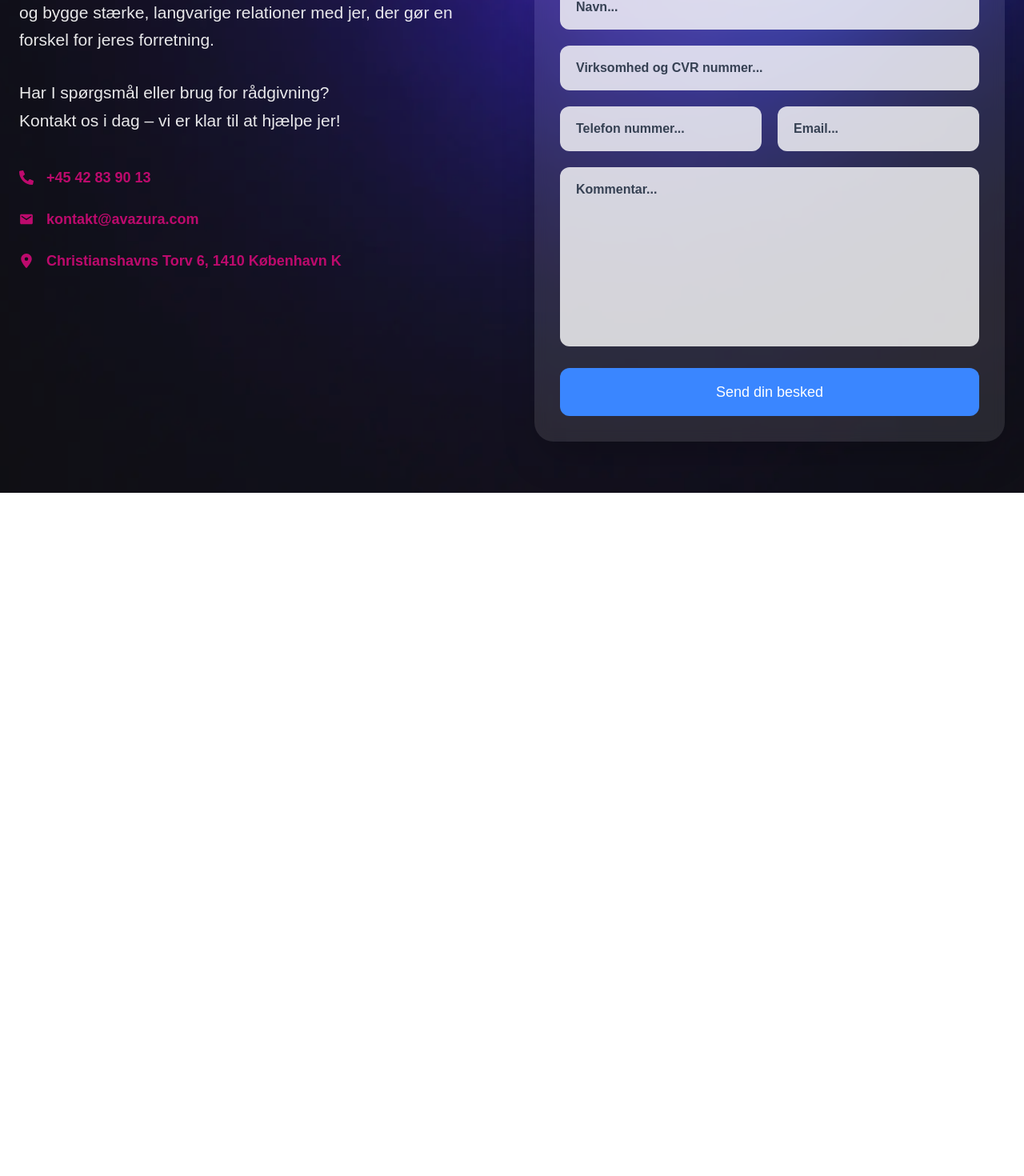
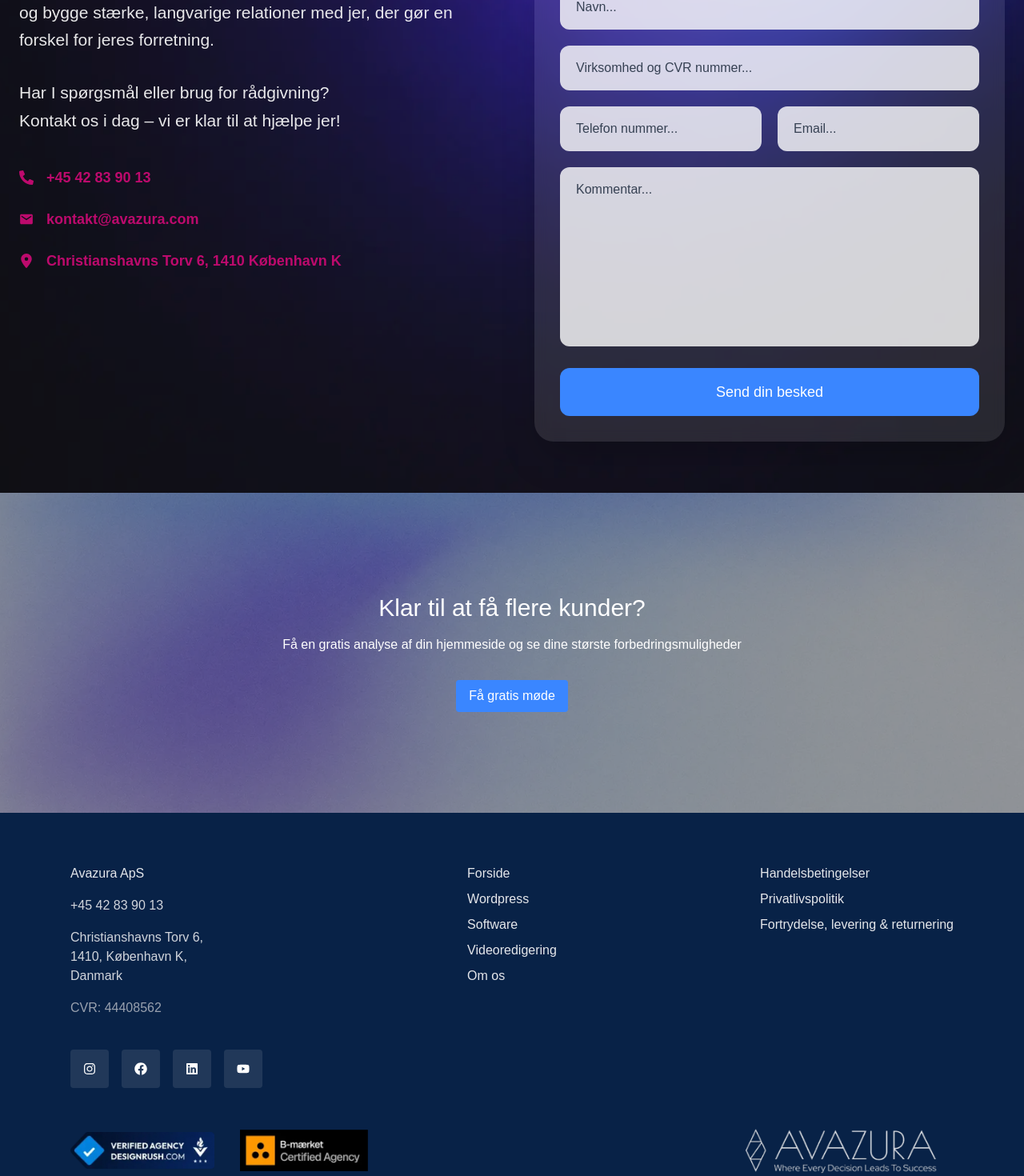
Before and after one commit to Line2610/afsluttende_eksamen, a Next.js app: page /kontakt in a window 1280 px wide. Shown: the part 453-1923 px from the top of the page at 80% size. Before the commit the page ends 1069 px from the top, so only its background shows below. Built offline with nearby package versions, Linux system fonts and the light colour scheme.

Commit message:
formular ændring

```diff
--- a/app/components/Footer.jsx
+++ b/app/components/Footer.jsx
@@ -23,35 +23,35 @@ export default function Footer() {
           <div className="grid grid-cols-1 md:grid-cols-3 gap-8">
             {/* Venstre kolonne - kontakt + sociale medier */}
             <div>
-              <h3 className="text-sm text-gray-200 mb-4">Avazura ApS</h3>
-              <p className="text-sm text-gray-300">+45 42 83 90 13</p>
-              <p className="mt-4 text-sm text-gray-300">
+              <p className="text-md text-gray-200 mb-4">Avazura ApS</p>
+              <p className="text-md text-gray-300">+45 42 83 90 13</p>
+              <p className="mt-4 text-md text-gray-300">
                 Christianshavns Torv 6,
                 <br />
                 1410, København K,
                 <br />
                 Danmark
               </p>
-              <p className="mt-4 text-sm text-gray-400">CVR: 44408562</p>
+              <p className="mt-4 text-md text-gray-400">CVR: 44408562</p>
 
-              <div className="mt-6 flex gap-4">
+              <div className="mt-10 flex gap-4">
                 {/* Instagram */}
-                <a aria-label="Instagram" href="#" className="w-8 h-8 flex items-center justify-center bg-white/10 rounded">
+                <a aria-label="Instagram" href="#" className="w-12 h-12 flex items-center justify-center bg-white/10 rounded">
                   <FaInstagram />
                 </a>
 
                 {/* Facebook */}
-                <a aria-label="Facebook" href="#" className="w-8 h-8 flex items-center justify-center bg-white/10 rounded">
+                <a aria-label="Facebook" href="#" className="w-12 h-12 flex items-center justify-center bg-white/10 rounded">
                   <FaFacebook />
                 </a>
 
                 {/* LinkedIn */}
-                <a aria-label="LinkedIn" href="#" className="w-8 h-8 flex items-center justify-center bg-white/10 rounded">
+                <a aria-label="LinkedIn" href="#" className="w-12 h-12 flex items-center justify-center bg-white/10 rounded">
                   <FaLinkedin />
                 </a>
 
                 {/* YouTube */}
-                <a aria-label="YouTube" href="#" className="w-8 h-8 flex items-center justify-center bg-white/10 rounded">
+                <a aria-label="YouTube" href="#" className="w-12 h-12 flex items-center justify-center bg-white/10 rounded">
                   <FaYoutube />
                 </a>
               </div>
@@ -59,20 +59,15 @@ export default function Footer() {
 
             {/* Midt-kolonne - hovedlinks */}
             <div className="flex justify-center">
-              <ul className="space-y-2 text-sm text-gray-200">
+              <ul className="space-y-2 text-md text-gray-200">
                 <li>
-                  <a href="#" className="hover:underline">
+                  <a href="/" className="hover:underline">
                     Forside
                   </a>
                 </li>
                 <li>
                   <a href="#" className="hover:underline">
                     Wordpress
-                  </a>
-                </li>
-                <li>
-                  <a href="#" className="hover:underline">
-                    Kontakt
                   </a>
                 </li>
                 <li>
@@ -95,7 +90,7 @@ export default function Footer() {
 
             {/* Højre kolonne - juridiske links */}
             <div className="flex justify-end">
-              <ul className="space-y-2 text-sm text-gray-200">
+              <ul className="space-y-2 text-md text-gray-200">
                 <li>
                   <a href="#" className="hover:underline">
                     Handelsbetingelser
@@ -117,19 +112,19 @@ export default function Footer() {
 
           {/* badges + big logo row */}
           <div className="mt-12 flex flex-col-reverse md:flex-row items-center md:justify-between gap-6">
-            <div className="flex items-center gap-4">
+            <div className="flex items-center gap-8">
               {/* small badges - use real images in /public/logos */}
-              <div className="w-35 h-15 rounded flex items-center justify-center">
-                <Image src="/certified.webp" alt="Verified" width={200} height={50} />
+              <div className="w-45 h-15 rounded flex items-center justify-center">
+                <Image src="/assets/certified.webp" alt="Verified" width={200} height={50} />
               </div>
-              <div className="w-35 h-15 rounded flex items-center justify-center">
+              <div className="w-40 h-15 rounded flex items-center justify-center">
                 <Image src="/assets/b-mærke.webp" alt="B-mærket" width={400} height={100} />
               </div>
             </div>
 
             <div className="text-right">
-              {/* logo - replace with real svg in /public */}
-              <div className="w-58 opacity-90">
+              {/* logo  */}
+              <div className="w-65 opacity-90">
                 <Image src="/assets/logo.webp" alt="Avazura" width={240} height={48} />
               </div>
             </div>
--- /dev/null
+++ b/app/kontakt/Formular.jsx
@@ -0,0 +1,79 @@
+"use client";
+
+import { useState } from "react";
+
+export default function Formular() {
+  const [form, setForm] = useState({
+    name: "",
+    company: "",
+    phone: "",
+    email: "",
+    message: "",
+  });
+
+  const [message, setMessage] = useState("");
+  const [messageType, setMessageType] = useState("success");
+
+  const handleChange = (e) => {
+    const { name, value } = e.target;
+    setForm((prev) => ({
+      ...prev,
+      [name]: value,
+    }));
+  };
+
+  const handleSubmit = (e) => {
+    e.preventDefault();
+
+    if (!form.name || !form.email) {
+      setMessageType("error");
+      setMessage("Udfyld venligst navn og email.");
+      setTimeout(() => setMessage(""), 4000);
+      return;
+    }
+
+    setMessageType("success");
+    setMessage("Tak for din besked! Vi kontakter dig snart.");
+    console.log("Form data:", form);
+
+    setForm({
+      name: "",
+      company: "",
+      phone: "",
+      email: "",
+      message: "",
+    });
+
+    setTimeout(() => setMessage(""), 4000);
+  };
+
+  return (
+    <div className="mt-10 rounded-3xl bg-white/10 p-6 shadow-2xl backdrop-blur-sm md:p-8">
+      <form className="space-y-5" onSubmit={handleSubmit}>
+        {/*  besked: success eller error */}
+        {message && (
+          <div role="status" className={`mx-auto max-w-xl rounded-md px-4 py-3 text-sm font-medium shadow-sm ${messageType === "success" ? "bg-green-600 text-white" : "bg-red-600 text-white"}`}>
+            {message}
+          </div>
+        )}
+
+        {/* Formularfelter */}
+        <input name="name" value={form.name} onChange={handleChange} type="text" placeholder="Navn..." className="w-full rounded-xl bg-white/80 px-5 py-4 font-medium text-black placeholder:text-gray-700 outline-none" required />
+
+        <input name="company" value={form.company} onChange={handleChange} type="text" placeholder="Virksomhed og CVR nummer..." className="w-full rounded-xl bg-white/80 px-5 py-4 font-medium text-black placeholder:text-gray-700 outline-none" />
+
+        <div className="grid gap-5 md:grid-cols-2">
+          <input name="phone" value={form.phone} onChange={handleChange} type="tel" placeholder="Telefon nummer..." className="w-full rounded-xl bg-white/80 px-5 py-4 font-medium text-black placeholder:text-gray-700 outline-none" />
+
+          <input name="email" value={form.email} onChange={handleChange} type="email" placeholder="Email..." className="w-full rounded-xl bg-white/80 px-5 py-4 font-medium text-black placeholder:text-gray-700 outline-none" required />
+        </div>
+
+        <textarea name="message" value={form.message} onChange={handleChange} rows={8} placeholder="Kommentar..." className="w-full resize-none rounded-xl bg-white/80 px-5 py-4 font-medium text-black placeholder:text-gray-700 outline-none" />
+
+        <button type="submit" className="w-full cursor-pointer rounded-xl bg-[#3A86FF] py-4 text-lg font-medium text-white transition hover:bg-[#437cf0]">
+          Send din besked
+        </button>
+      </form>
+    </div>
+  );
+}
--- a/app/kontakt/page.js
+++ b/app/kontakt/page.js
@@ -1,71 +1,15 @@
 "use client";
 
-import { useState } from "react";
 import Image from "next/image";
 import { FaPhoneAlt } from "react-icons/fa";
 import { IoMdMail } from "react-icons/io";
 import { FaLocationDot } from "react-icons/fa6";
-
-/*
-  Kontakt side - klientkomponent
-  - Bruger Image fra next/image med fill for baggrundsbillede
-  - Formular er dynamisk, validerer lokalt og viser styled besked (success/error)
-  - Ingen fetch; formdata logges i konsollen
-*/
+import Formular from "./Formular";
+import Footer from "../components/Footer";
 
 export default function Kontakt() {
-  // Formular state
-  const [form, setForm] = useState({
-    name: "",
-    company: "",
-    phone: "",
-    email: "",
-    message: "",
-  });
-
-  // Besked og type til styling af alert (success | error)
-  const [message, setMessage] = useState("");
-  const [messageType, setMessageType] = useState("success");
-
-  // Håndterer input changes generisk
-  const handleChange = (e) => {
-    const { name, value } = e.target;
-    setForm((prev) => ({
-      ...prev,
-      [name]: value,
-    }));
-  };
-
-  // Håndterer submit: lokal validering, vis besked, nulstil form
-  const handleSubmit = (e) => {
-    e.preventDefault(); // forhindrer side reload
-
-    // Simpel validering: kræv navn + email
-    if (!form.name || !form.email) {
-      setMessageType("error");
-      setMessage("Udfyld venligst navn og email.");
-      setTimeout(() => setMessage(""), 4000); // fjern besked efter 4s
-      return;
-    }
-
-    // Simulerer succes (ingen netværkskald)
-    setMessageType("success");
-    setMessage("Tak for din besked! Vi kontakter dig snart.");
-    console.log("Form data:", form); // til debug / videre behandling
-
-    // Nulstil formularfelter
-    setForm({
-      name: "",
-      company: "",
-      phone: "",
-      email: "",
-      message: "",
-    });
-
-    setTimeout(() => setMessage(""), 4000);
-  };
-
   return (
+    <>
       <section className="relative text-white">
         {/* Baggrundsbillede */}
         <div className="absolute inset-0">
@@ -119,35 +63,12 @@ export default function Kontakt() {
             </div>
 
             {/* Højre kolonne: formular */}
-          <div className="mt-10 rounded-3xl bg-white/10 p-6 shadow-2xl backdrop-blur-sm md:p-8">
-            <form className="space-y-5" onSubmit={handleSubmit}>
-              {/* Stillet besked: success eller error */}
-              {message && (
-                <div role="status" className={`mx-auto max-w-xl rounded-md px-4 py-3 text-sm font-medium shadow-sm ${messageType === "success" ? "bg-green-600 text-white" : "bg-red-600 text-white"}`}>
-                  {message}
-                </div>
-              )}
-
-              {/* Formularfelter */}
-              <input name="name" value={form.name} onChange={handleChange} type="text" placeholder="Navn..." className="w-full rounded-xl bg-white/80 px-5 py-4 font-semibold text-black placeholder:text-gray-700 outline-none" required />
-
-              <input name="company" value={form.company} onChange={handleChange} type="text" placeholder="Virksomhed og CVR nummer..." className="w-full rounded-xl bg-white/80 px-5 py-4 font-semibold text-black placeholder:text-gray-700 outline-none" />
-
-              <div className="grid gap-5 md:grid-cols-2">
-                <input name="phone" value={form.phone} onChange={handleChange} type="tel" placeholder="Telefon nummer..." className="w-full rounded-xl bg-white/80 px-5 py-4 font-semibold text-black placeholder:text-gray-700 outline-none" />
-
-                <input name="email" value={form.email} onChange={handleChange} type="email" placeholder="Email..." className="w-full rounded-xl bg-white/80 px-5 py-4 font-semibold text-black placeholder:text-gray-700 outline-none" required />
-              </div>
-
-              <textarea name="message" value={form.message} onChange={handleChange} rows={8} placeholder="Kommentar..." className="w-full resize-none rounded-xl bg-white/80 px-5 py-4 font-semibold text-black placeholder:text-gray-700 outline-none" />
-
-              <button type="submit" className="w-full cursor-pointer rounded-xl bg-[#3A86FF] py-4 text-lg font-medium text-white transition hover:bg-[#437cf0]">
-                Send din besked
-              </button>
-            </form>
-          </div>
+            <Formular />
           </div>
         </div>
       </section>
+
+      <Footer />
+    </>
   );
 }
```
Lines whose indentation alone changed are shown as unchanged.
